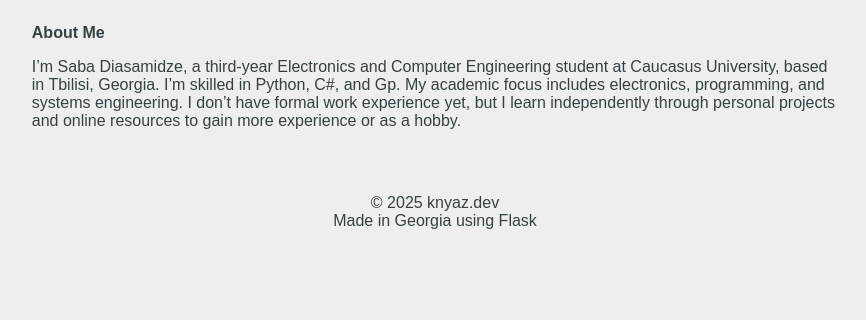
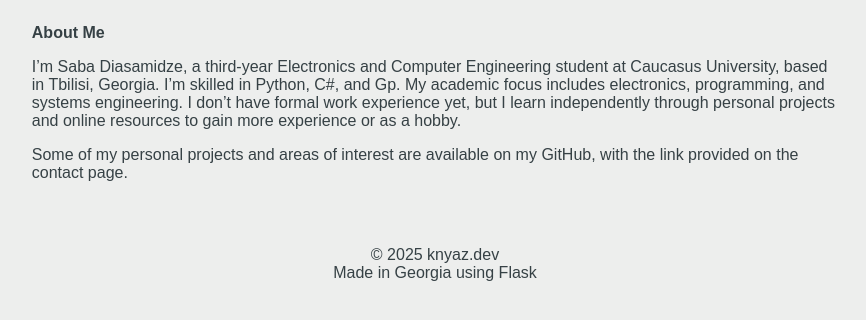
Before and after one commit to knyaz26/knyaz.dev, a Flask app: page /about in a window 1280 px wide. Shown: the part 187-507 px from the top of the page, without its empty margins (205-1071 px from the left). Run offline with Flask 3, Linux system fonts and the light colour scheme; some web fonts are replaced.

Commit message:
updated the about me again

```diff
--- a/templates/about.html
+++ b/templates/about.html
@@ -4,5 +4,6 @@
 <div class="text_block">
     <h2>About Me</h2>
     <p class="about_text">I’m Saba Diasamidze, a third-year Electronics and Computer Engineering student at Caucasus University, based in Tbilisi, Georgia. I’m skilled in Python, C#, and Gp. My academic focus includes electronics, programming, and systems engineering. I don’t have formal work experience yet, but I learn independently through personal projects and online resources to gain more experience or as a hobby.</p>
+    <p class="about_text">Some of my personal projects and areas of interest are available on my GitHub, with the link provided on the contact page.</p>
 </div>
 {% endblock %}
```
